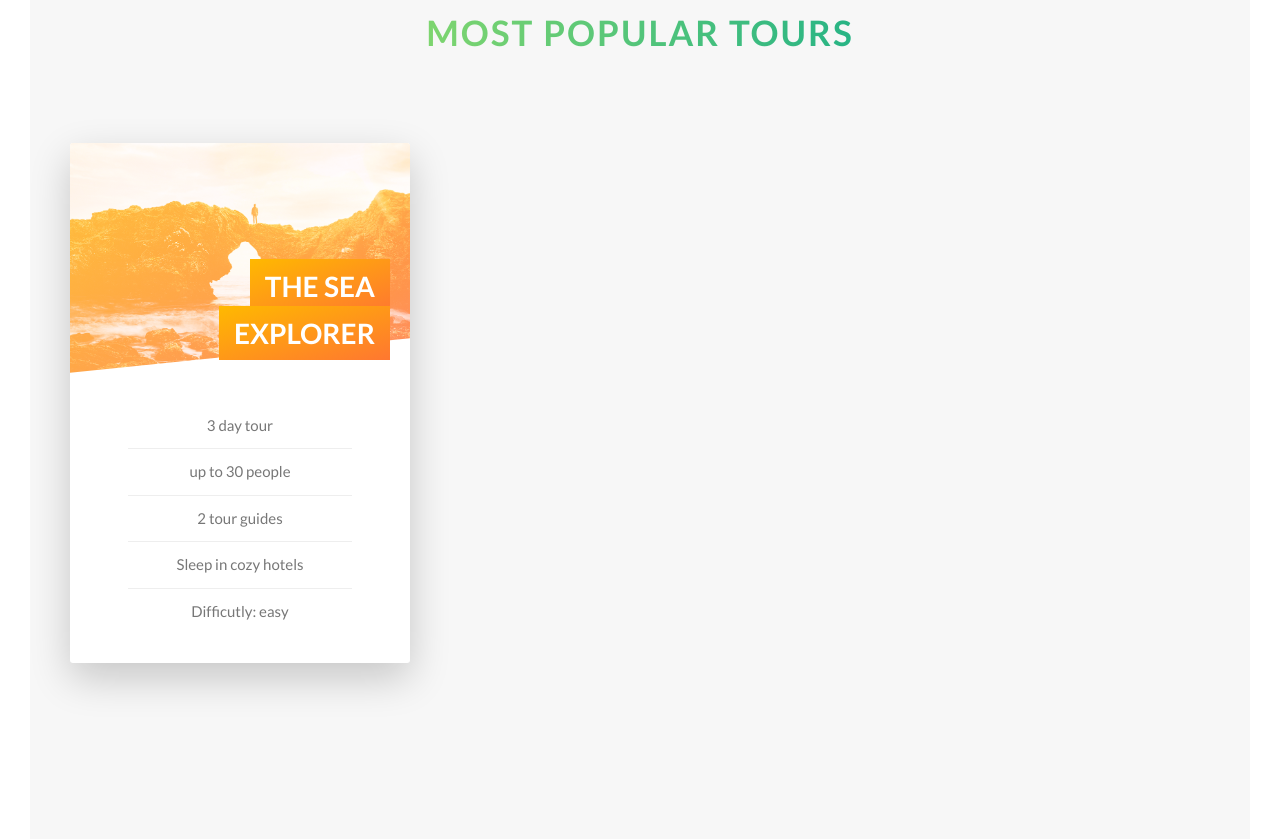
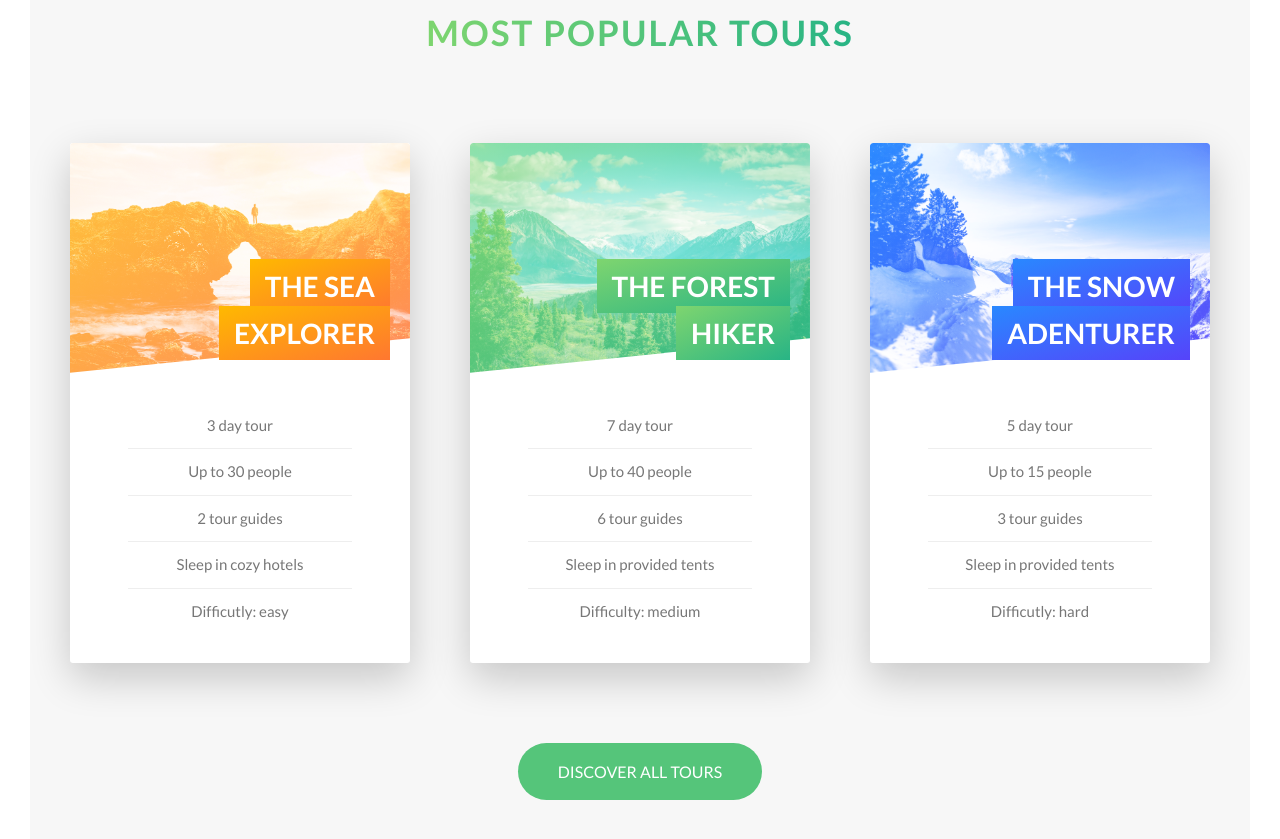
Before and after one commit to jkubisiowski/natours, a website: page index.html in a window 1280 px wide. Shown: the part 2364-3203 px from the top of the page. Drawn offline with nearby package versions, Linux system fonts and the light colour scheme; files that its build step writes are made by us from their sources.

Commit message:
Add card 2 and 3

```diff
--- a/index.html
+++ b/index.html
@@ -128,7 +128,7 @@
                 <div class="card__details">
                   <ul>
                     <li>3 day tour</li>
-                    <li>up to 30 people</li>
+                    <li>Up to 30 people</li>
                     <li>2 tour guides</li>
                     <li>Sleep in cozy hotels</li>
                     <li>Difficutly: easy</li>
@@ -146,8 +146,69 @@
               </div>
             </div>
           </div>
-          <div class="col-1-of-3"></div>
-          <div class="col-1-of-3"></div>
+          <div class="col-1-of-3">
+            <div class="card">
+              <div class="card__side card__side--front">
+                <div class="card__picture card__picture--2">&nbsp;</div>
+                <div class="card__heading">
+                  <h4>
+                    <span class="card__heading-span card__heading-span--2">The forest hiker</span>
+                  </h4>
+                </div>
+                <div class="card__details">
+                  <ul>
+                    <li>7 day tour</li>
+                    <li>Up to 40 people</li>
+                    <li>6 tour guides</li>
+                    <li>Sleep in provided tents</li>
+                    <li>Difficulty: medium</li>
+                  </ul>
+                </div>
+              </div>
+              <div class="card__side card__side--back card__side--back--2">
+                <div class="card__cta">
+                  <div class="card__price-box">
+                    <p class="card__price-only">Only</p>
+                    <p class="card__price-value">$497</p>
+                  </div>
+                  <a href="#" class="btn btn--white">Book now</a>
+                </div>
+              </div>
+            </div>
+          </div>
+          <div class="col-1-of-3">
+            <div class="card">
+              <div class="card__side card__side--front">
+                <div class="card__picture card__picture--3">&nbsp;</div>
+                <div class="card__heading">
+                  <h4>
+                    <span class="card__heading-span card__heading-span--3">The snow adenturer</span>
+                  </h4>
+                </div>
+                <div class="card__details">
+                  <ul>
+                    <li>5 day tour</li>
+                    <li>Up to 15 people</li>
+                    <li>3 tour guides</li>
+                    <li>Sleep in provided tents</li>
+                    <li>Difficutly: hard</li>
+                  </ul>
+                </div>
+              </div>
+              <div class="card__side card__side--back card__side--back--3">
+                <div class="card__cta">
+                  <div class="card__price-box">
+                    <p class="card__price-only">Only</p>
+                    <p class="card__price-value">$897</p>
+                  </div>
+                  <a href="#" class="btn btn--white">Book now</a>
+                </div>
+              </div>
+            </div>
+          </div>
+        </div>
+        <div class="u-center-text u-margin-top-big">
+          <a href="#" class="btn btn--green">Discover all tours</a>
         </div>
       </section>
     </main>
--- a/sass/abstracts/_variables.scss
+++ b/sass/abstracts/_variables.scss
@@ -6,8 +6,8 @@ $color-primary-dark: #28b485;
 $color-secondary-light: #ffb900;
 $color-secondary-dark: #ff7730;
 
-$color-tartiary-light: #2988ff;
-$color-tartiary-dark: #5643fa;
+$color-tertiary-light: #2988ff;
+$color-tertiary-dark: #5643fa;
 
 $color-grey-dark: #777;
 $color-grey-light-1: #f7f7f7;
--- a/sass/base/_utilities.scss
+++ b/sass/base/_utilities.scss
@@ -13,3 +13,7 @@
 .u-margin-bottom-small {
   margin-bottom: 1.5rem;
 }
+
+.u-margin-top-big {
+  margin-top: 8rem;
+}
--- a/sass/components/_button.scss
+++ b/sass/components/_button.scss
@@ -45,6 +45,14 @@
     }
   }
 
+  &--green {
+    background-color: $color-primary;
+    color: $color-white;
+    &::after {
+      background-color: $color-primary;
+    }
+  }
+
   &--animated {
     animation: moveInBottom 0.5s ease-out 0.75s;
     animation-fill-mode: backwards;
--- a/sass/components/_card.scss
+++ b/sass/components/_card.scss
@@ -24,6 +24,12 @@
       &--1 {
         background-image: linear-gradient(to right bottom, $color-secondary-light, $color-secondary-dark);
       }
+      &--2 {
+        background-image: linear-gradient(to right bottom, $color-primary-light, $color-primary-dark);
+      }
+      &--3 {
+        background-image: linear-gradient(to right bottom, $color-tertiary-light, $color-tertiary-dark);
+      }
     }
   }
 
@@ -41,6 +47,8 @@
     background-blend-mode: screen;
     -webkit-clip-path: polygon(0 0, 100% 0, 100% 85%, 0 100%);
     clip-path: polygon(0 0, 100% 0, 100% 85%, 0 100%);
+    border-top-left-radius: 3px;
+    border-top-right-radius: 3px;
 
     &--1 {
       background-image: linear-gradient(to right bottom, $color-secondary-light, $color-secondary-dark),
@@ -48,11 +56,13 @@
     }
 
     &--2 {
-      background-image: url(../img/nat-5.jpg);
+      background-image: linear-gradient(to right bottom, $color-primary-light, $color-primary-dark),
+        url(../img/nat-6.jpg);
     }
 
     &--3 {
-      background-image: url(../img/nat-5.jpg);
+      background-image: linear-gradient(to right bottom, $color-tertiary-light, $color-tertiary-dark),
+        url(../img/nat-7.jpg);
     }
   }
 
@@ -74,6 +84,12 @@
     box-decoration-break: clone;
     &--1 {
       background-image: linear-gradient(to right bottom, $color-secondary-light, $color-secondary-dark);
+    }
+    &--2 {
+      background-image: linear-gradient(to right bottom, $color-primary-light, $color-primary-dark);
+    }
+    &--3 {
+      background-image: linear-gradient(to right bottom, $color-tertiary-light, $color-tertiary-dark);
     }
   }
 
--- a/sass/pages/home.scss
+++ b/sass/pages/home.scss
@@ -18,6 +18,6 @@
 
 .section-tours {
   background-color: $color-grey-light-1;
-  padding: 25rem 0;
+  padding: 25rem 0 15rem 0;
   margin-top: -12rem;
 }
```
